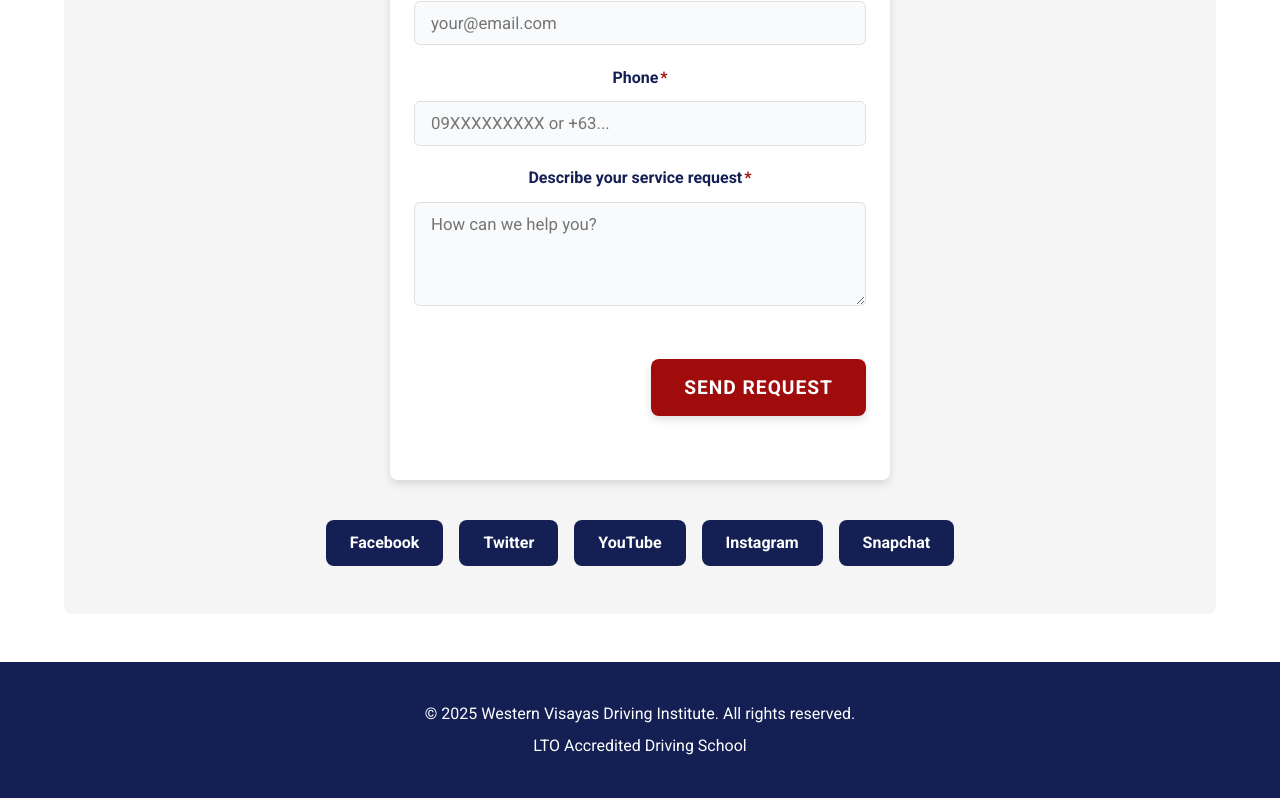
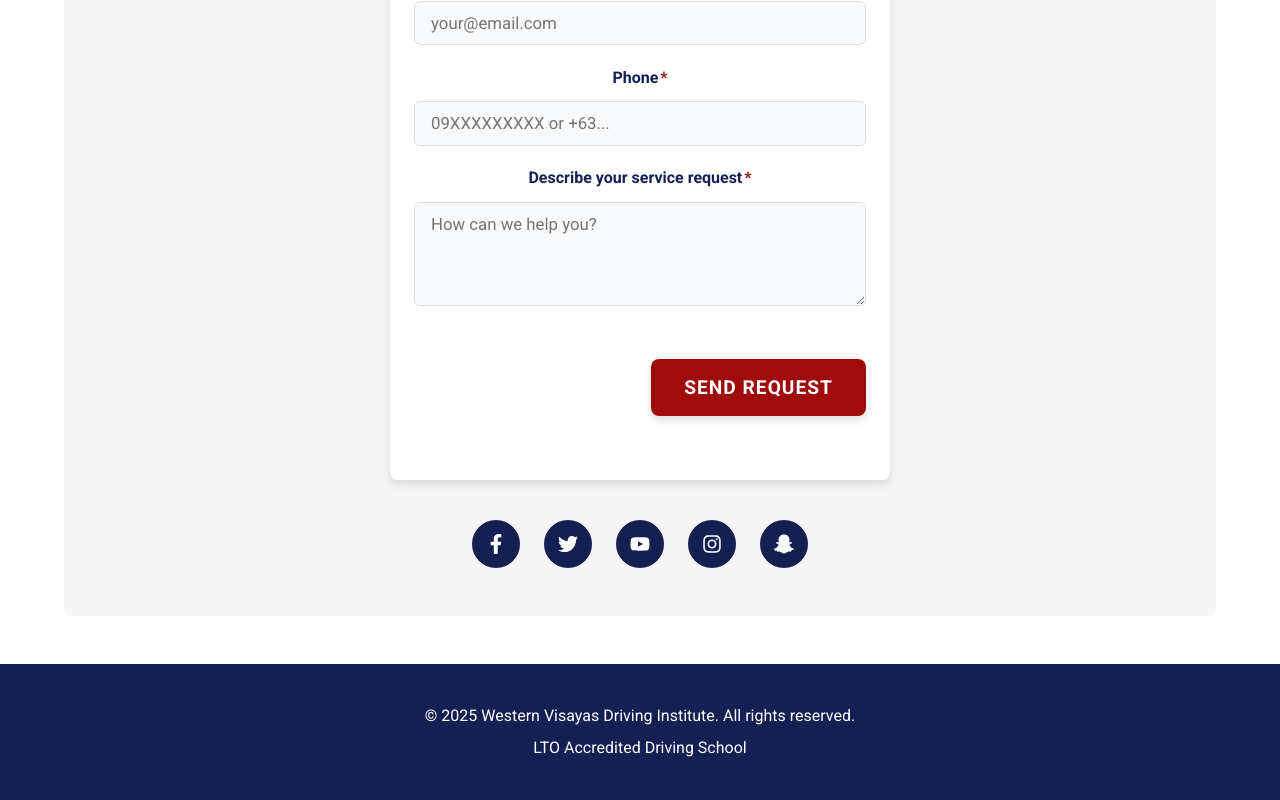
Before and after one commit to Western-Visayas-Driving-Institute/wvdi-ph, a React (Vite) app: page / in a window 1280 px wide. Shown: the part 8274-9074 px from the top of the page. Built offline with nearby package versions, Linux system fonts and the light colour scheme; no server answers.

Commit message:
Replace text in social media buttons with icons

```diff
--- a/src/App.css
+++ b/src/App.css
@@ -548,7 +548,7 @@
 .wvdi-socials {
   display: flex;
   justify-content: center;
-  gap: 1rem;
+  gap: 1.5rem;
   margin-top: 2rem;
   flex-wrap: wrap;
 }
@@ -556,10 +556,14 @@
 .wvdi-socials a {
   background-color: var(--wvdi-navy);
   color: var(--wvdi-white);
-  padding: 0.7rem 1.5rem;
-  border-radius: var(--border-radius);
+  display: flex;
+  align-items: center;
+  justify-content: center;
+  width: 3rem;
+  height: 3rem;
+  border-radius: 50%;
   transition: all 0.3s ease;
-  font-weight: 600;
+  font-size: 1.25rem;
 }
 
 .wvdi-socials a:hover {
@@ -985,12 +989,15 @@ div[aria-labelledby="tab-Theory"] li::before {
   }
 
   .wvdi-socials {
-    flex-direction: column;
-    gap: 0.5rem;
+    flex-direction: row;
+    flex-wrap: wrap;
+    gap: 1rem;
+    justify-content: center;
   }
 
   .wvdi-socials a {
-    width: 100%;
+    width: 2.75rem;
+    height: 2.75rem;
   }
 }
 
--- a/src/App.jsx
+++ b/src/App.jsx
@@ -1,4 +1,5 @@
-import React, { useState } from 'react';
+import React, { useState, lazy, Suspense } from 'react';
+import { FaFacebookF, FaTwitter, FaYoutube, FaInstagram, FaSnapchatGhost } from 'react-icons/fa';
 import './App.css'
 import wvdiLogo from './assets/WVDI-logo.png'
 import autoWebp from './assets/Automatic.webp'
@@ -217,11 +218,11 @@ function App() {
               </React.Suspense>
             </div>
             <div className="wvdi-socials">
-              <a href="https://www.facebook.com/bacolodphilippinesdrivingschool" target="_blank" rel="noopener noreferrer">Facebook</a>
-              <a href="https://twitter.com/WVDI_Corp" target="_blank" rel="noopener noreferrer">Twitter</a>
-              <a href="https://www.youtube.com/channel/UCxn0NJ9EjmsP96EsOZztkjQ" target="_blank" rel="noopener noreferrer">YouTube</a>
-              <a href="https://www.instagram.com/wvdi_corp/" target="_blank" rel="noopener noreferrer">Instagram</a>
-              <a href="https://www.snapchat.com/add/wvdi_corp?share_id=Dl8ZmUhWq9g&locale=en-US" target="_blank" rel="noopener noreferrer">Snapchat</a>
+              <a href="https://www.facebook.com/bacolodphilippinesdrivingschool" target="_blank" rel="noopener noreferrer" aria-label="Facebook"><FaFacebookF /></a>
+              <a href="https://twitter.com/WVDI_Corp" target="_blank" rel="noopener noreferrer" aria-label="Twitter"><FaTwitter /></a>
+              <a href="https://www.youtube.com/channel/UCxn0NJ9EjmsP96EsOZztkjQ" target="_blank" rel="noopener noreferrer" aria-label="YouTube"><FaYoutube /></a>
+              <a href="https://www.instagram.com/wvdi_corp/" target="_blank" rel="noopener noreferrer" aria-label="Instagram"><FaInstagram /></a>
+              <a href="https://www.snapchat.com/add/wvdi_corp?share_id=Dl8ZmUhWq9g&locale=en-US" target="_blank" rel="noopener noreferrer" aria-label="Snapchat"><FaSnapchatGhost /></a>
             </div>
           </section>
         </main>
```
